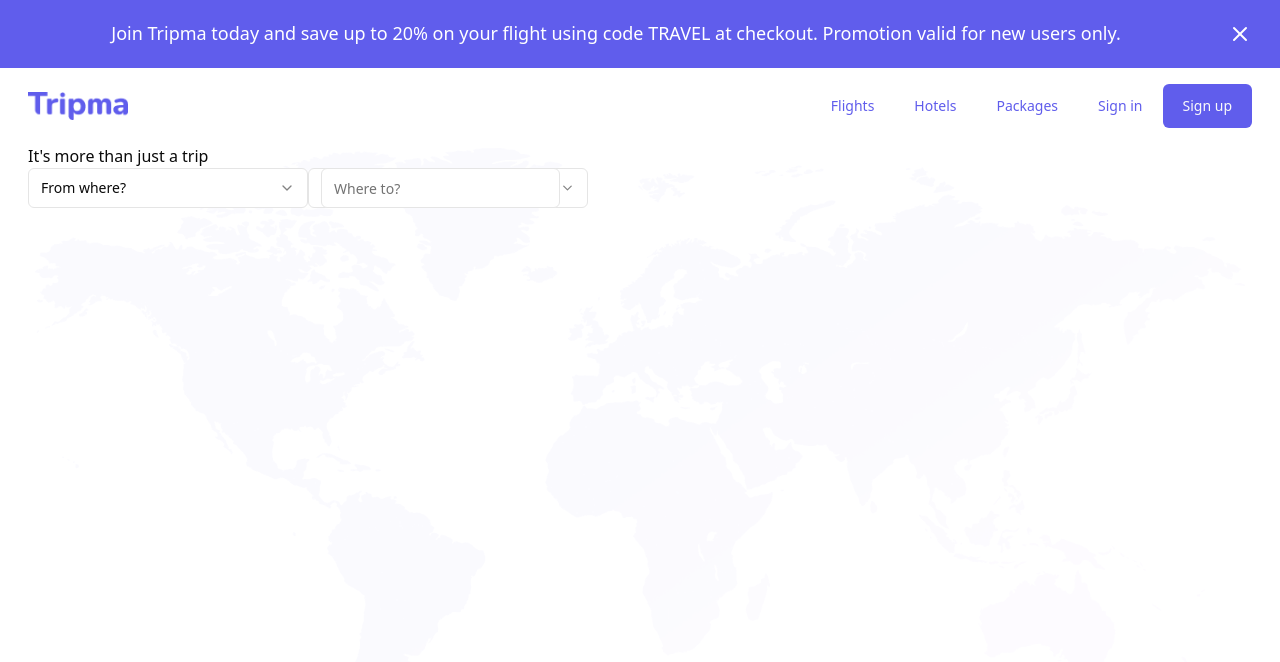
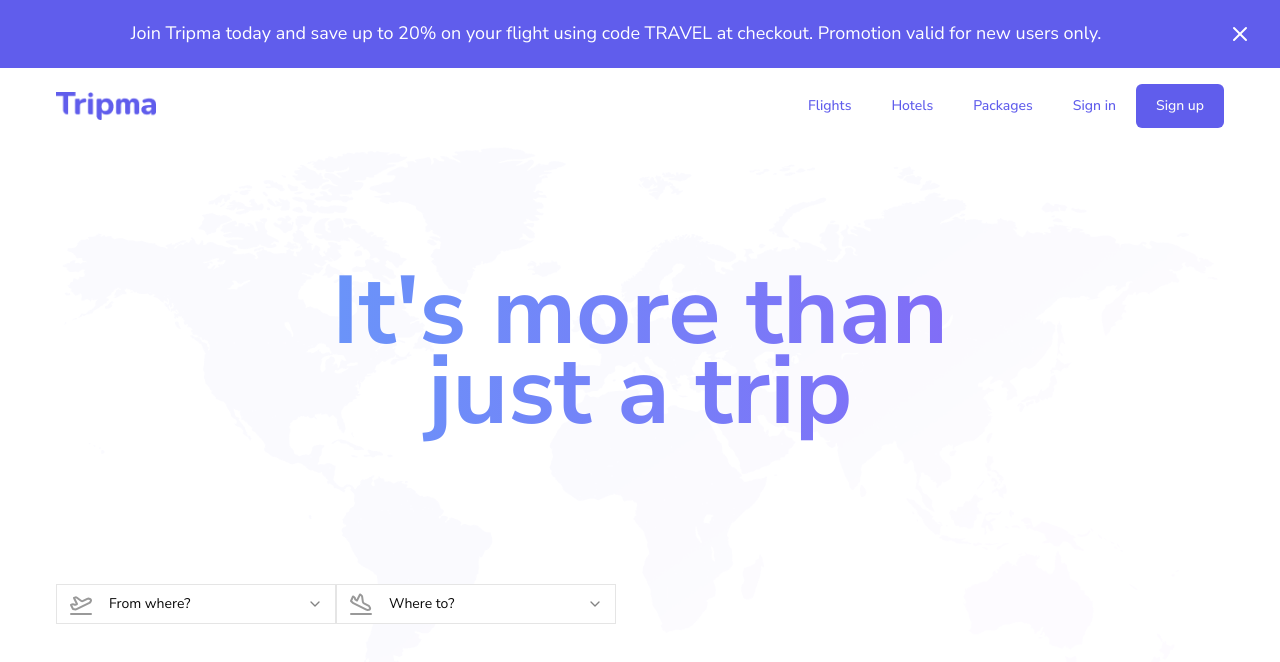
Before and after one commit to makkenzo/tripma, a Next.js app: page / in a window 1280 px wide. Shown: the top 662 px of the page. Built offline with nearby package versions, Linux system fonts and the light colour scheme.

Commit message:
Add react-virtualized-auto-sizer and react-window dependencies, update tailwind.config.ts, and refactor layout and input components

```diff
--- a/package.json
+++ b/package.json
@@ -31,6 +31,8 @@
         "react": "18.2.0",
         "react-day-picker": "^8.10.0",
         "react-dom": "18.2.0",
+        "react-virtualized-auto-sizer": "^1.0.21",
+        "react-window": "^1.8.10",
         "tailwind-merge": "^2.2.1",
         "tailwindcss-animate": "^1.0.7",
         "zod": "^3.22.4"
--- a/src/app/(home)/_components/hero.tsx
+++ b/src/app/(home)/_components/hero.tsx
@@ -1,12 +1,32 @@
 "use client";
 
-import { Input } from "@/components/ui/input";
-import { Select, SelectTrigger, SelectValue } from "@/components/ui/select";
+import { PlaneTakeoff, PlaneLanding } from "lucide-react";
+import {
+    Select,
+    SelectContent,
+    SelectItem,
+    SelectLabel,
+    SelectTrigger,
+    SelectValue,
+    SelectGroup,
+} from "@/components/ui/select";
+import { airports } from "@/data/airports";
 import Image from "next/image";
+import { SelectIcon } from "@radix-ui/react-select";
 
 interface HeroProps {}
 
+interface Iata {
+    iata: string;
+    name: string | null;
+}
+
 const Hero = ({}: HeroProps) => {
+    const iataAndNameValues: Iata[] = airports.map((airport) => ({
+        iata: airport.iata,
+        name: airport.name,
+    }));
+
     return (
         <div className="relative">
             <Image
@@ -16,18 +36,62 @@ const Hero = ({}: HeroProps) => {
                 height={798}
                 className="absolute -z-10"
             />
-            <h1>It's more than just a trip</h1>
+            <div className="flex flex-col justify-between h-[30rem]">
+                <div className="bg-gradient-to-r from-blue-400 to-violet-500 text-transparent bg-clip-text font-bold">
+                    <h1 className="mx-auto text-[6rem] text-center leading-[5rem] my-32">
+                        It's more than <br /> just a trip
+                    </h1>
+                </div>
                 <div className="flex">
                     <Select>
                         <SelectTrigger className="w-[280px]">
+                            <div className="flex items-center gap-x-4">
+                                <SelectIcon>
+                                    <PlaneTakeoff className="text-black/40" />
+                                </SelectIcon>
                                 <SelectValue placeholder="From where?" />
+                            </div>
                         </SelectTrigger>
+                        <SelectContent>
+                            <SelectGroup>
+                                {iataAndNameValues.map((airport) => (
+                                    <SelectItem
+                                        key={airport.iata}
+                                        value={airport.iata.toLowerCase()}
+                                    >
+                                        <SelectLabel>
+                                            {airport.iata}
+                                        </SelectLabel>
+                                    </SelectItem>
+                                ))}
+                            </SelectGroup>
+                        </SelectContent>
                     </Select>
                     <Select>
                         <SelectTrigger className="w-[280px]">
-                        <Input placeholder="Where to?" />
+                            <div className="flex items-center gap-x-4">
+                                <SelectIcon>
+                                    <PlaneLanding className="text-black/40" />
+                                </SelectIcon>
+                                <SelectValue placeholder="Where to?" />
+                            </div>
                         </SelectTrigger>
+                        <SelectContent>
+                            <SelectGroup>
+                                {iataAndNameValues.map((airport) => (
+                                    <SelectItem
+                                        key={airport.iata}
+                                        value={airport.iata.toLowerCase()}
+                                    >
+                                        <SelectLabel>
+                                            {airport.iata}
+                                        </SelectLabel>
+                                    </SelectItem>
+                                ))}
+                            </SelectGroup>
+                        </SelectContent>
                     </Select>
+                </div>
             </div>
         </div>
     );
--- a/src/app/(home)/layout.tsx
+++ b/src/app/(home)/layout.tsx
@@ -1,12 +1,7 @@
 import "@/styles/globals.css";
-import { ClerkProvider } from "@clerk/nextjs";
+import { Nunito_Sans } from "next/font/google";
 
-import { Inter } from "next/font/google";
-
-const inter = Inter({
-    subsets: ["latin"],
-    variable: "--font-sans",
-});
+const font = Nunito_Sans({ subsets: ["latin"], variable: "--font-sans" });
 
 export const metadata = {
     title: "Tripma",
@@ -20,12 +15,8 @@ export default function RootLayout({
     children: React.ReactNode;
 }) {
     return (
-        <ClerkProvider>
-            <html lang="en">
-                <body className={`font-sans ${inter.variable}`}>
-                    {children}
-                </body>
-            </html>
-        </ClerkProvider>
+        <html lang="en">
+            <body className={`${font.className}`}>{children}</body>
+        </html>
     );
 }
--- a/src/components/ui/select.tsx
+++ b/src/components/ui/select.tsx
@@ -1,16 +1,16 @@
-"use client"
+"use client";
 
-import * as React from "react"
-import * as SelectPrimitive from "@radix-ui/react-select"
-import { Check, ChevronDown, ChevronUp } from "lucide-react"
+import * as React from "react";
+import * as SelectPrimitive from "@radix-ui/react-select";
+import { Check, ChevronDown, ChevronUp } from "lucide-react";
 
-import { cn } from "@/lib/utils"
+import { cn } from "@/lib/utils";
 
-const Select = SelectPrimitive.Root
+const Select = SelectPrimitive.Root;
 
-const SelectGroup = SelectPrimitive.Group
+const SelectGroup = SelectPrimitive.Group;
 
-const SelectValue = SelectPrimitive.Value
+const SelectValue = SelectPrimitive.Value;
 
 const SelectTrigger = React.forwardRef<
     React.ElementRef<typeof SelectPrimitive.Trigger>,
@@ -19,8 +19,8 @@ const SelectTrigger = React.forwardRef<
     <SelectPrimitive.Trigger
         ref={ref}
         className={cn(
-      "flex h-10 w-full items-center justify-between rounded-md border border-input bg-background px-3 py-2 text-sm ring-offset-background placeholder:text-muted-foreground focus:outline-none focus:ring-2 focus:ring-ring focus:ring-offset-2 disabled:cursor-not-allowed disabled:opacity-50 [&>span]:line-clamp-1",
-      className
+            "flex h-10 w-full items-center justify-between border border-input bg-background px-3 py-2 text-sm ring-offset-0 placeholder:text-muted-foreground focus:outline-none focus:ring-0 focus:ring-ring focus:ring-offset-0 disabled:cursor-not-allowed disabled:opacity-50 [&>span]:line-clamp-1",
+            className,
         )}
         {...props}
     >
@@ -29,8 +29,8 @@ const SelectTrigger = React.forwardRef<
             <ChevronDown className="h-4 w-4 opacity-50" />
         </SelectPrimitive.Icon>
     </SelectPrimitive.Trigger>
-))
-SelectTrigger.displayName = SelectPrimitive.Trigger.displayName
+));
+SelectTrigger.displayName = SelectPrimitive.Trigger.displayName;
 
 const SelectScrollUpButton = React.forwardRef<
     React.ElementRef<typeof SelectPrimitive.ScrollUpButton>,
@@ -40,14 +40,14 @@ const SelectScrollUpButton = React.forwardRef<
         ref={ref}
         className={cn(
             "flex cursor-default items-center justify-center py-1",
-      className
+            className,
         )}
         {...props}
     >
         <ChevronUp className="h-4 w-4" />
     </SelectPrimitive.ScrollUpButton>
-))
-SelectScrollUpButton.displayName = SelectPrimitive.ScrollUpButton.displayName
+));
+SelectScrollUpButton.displayName = SelectPrimitive.ScrollUpButton.displayName;
 
 const SelectScrollDownButton = React.forwardRef<
     React.ElementRef<typeof SelectPrimitive.ScrollDownButton>,
@@ -57,15 +57,15 @@ const SelectScrollDownButton = React.forwardRef<
         ref={ref}
         className={cn(
             "flex cursor-default items-center justify-center py-1",
-      className
+            className,
         )}
         {...props}
     >
         <ChevronDown className="h-4 w-4" />
     </SelectPrimitive.ScrollDownButton>
-))
+));
 SelectScrollDownButton.displayName =
-  SelectPrimitive.ScrollDownButton.displayName
+    SelectPrimitive.ScrollDownButton.displayName;
 
 const SelectContent = React.forwardRef<
     React.ElementRef<typeof SelectPrimitive.Content>,
@@ -78,7 +78,7 @@ const SelectContent = React.forwardRef<
                 "relative z-50 max-h-96 min-w-[8rem] overflow-hidden rounded-md border bg-popover text-popover-foreground shadow-md data-[state=open]:animate-in data-[state=closed]:animate-out data-[state=closed]:fade-out-0 data-[state=open]:fade-in-0 data-[state=closed]:zoom-out-95 data-[state=open]:zoom-in-95 data-[side=bottom]:slide-in-from-top-2 data-[side=left]:slide-in-from-right-2 data-[side=right]:slide-in-from-left-2 data-[side=top]:slide-in-from-bottom-2",
                 position === "popper" &&
                     "data-[side=bottom]:translate-y-1 data-[side=left]:-translate-x-1 data-[side=right]:translate-x-1 data-[side=top]:-translate-y-1",
-        className
+                className,
             )}
             position={position}
             {...props}
@@ -88,7 +88,7 @@ const SelectContent = React.forwardRef<
                 className={cn(
                     "p-1",
                     position === "popper" &&
-            "h-[var(--radix-select-trigger-height)] w-full min-w-[var(--radix-select-trigger-width)]"
+                        "h-[var(--radix-select-trigger-height)] w-full min-w-[var(--radix-select-trigger-width)]",
                 )}
             >
                 {children}
@@ -96,8 +96,8 @@ const SelectContent = React.forwardRef<
             <SelectScrollDownButton />
         </SelectPrimitive.Content>
     </SelectPrimitive.Portal>
-))
-SelectContent.displayName = SelectPrimitive.Content.displayName
+));
+SelectContent.displayName = SelectPrimitive.Content.displayName;
 
 const SelectLabel = React.forwardRef<
     React.ElementRef<typeof SelectPrimitive.Label>,
@@ -105,11 +105,11 @@ const SelectLabel = React.forwardRef<
 >(({ className, ...props }, ref) => (
     <SelectPrimitive.Label
         ref={ref}
-    className={cn("py-1.5 pl-8 pr-2 text-sm font-semibold", className)}
+        className={cn("py-1.5 pl-1 pr-2 text-sm font-semibold", className)}
         {...props}
     />
-))
-SelectLabel.displayName = SelectPrimitive.Label.displayName
+));
+SelectLabel.displayName = SelectPrimitive.Label.displayName;
 
 const SelectItem = React.forwardRef<
     React.ElementRef<typeof SelectPrimitive.Item>,
@@ -119,7 +119,7 @@ const SelectItem = React.forwardRef<
         ref={ref}
         className={cn(
             "relative flex w-full cursor-default select-none items-center rounded-sm py-1.5 pl-8 pr-2 text-sm outline-none focus:bg-accent focus:text-accent-foreground data-[disabled]:pointer-events-none data-[disabled]:opacity-50",
-      className
+            className,
         )}
         {...props}
     >
@@ -131,8 +131,8 @@ const SelectItem = React.forwardRef<
 
         <SelectPrimitive.ItemText>{children}</SelectPrimitive.ItemText>
     </SelectPrimitive.Item>
-))
-SelectItem.displayName = SelectPrimitive.Item.displayName
+));
+SelectItem.displayName = SelectPrimitive.Item.displayName;
 
 const SelectSeparator = React.forwardRef<
     React.ElementRef<typeof SelectPrimitive.Separator>,
@@ -143,8 +143,8 @@ const SelectSeparator = React.forwardRef<
         className={cn("-mx-1 my-1 h-px bg-muted", className)}
         {...props}
     />
-))
-SelectSeparator.displayName = SelectPrimitive.Separator.displayName
+));
+SelectSeparator.displayName = SelectPrimitive.Separator.displayName;
 
 export {
     Select,
@@ -157,4 +157,4 @@ export {
     SelectSeparator,
     SelectScrollUpButton,
     SelectScrollDownButton,
-}
+};
--- /dev/null
+++ b/src/data/airports.ts
@@ -0,0 +1,86 @@
+export const airports = [
+    {
+        iata: "ALA",
+        name: "Almaty International Airport",
+        city: "Almaty",
+        country: "Kazakhstan",
+    },
+    {
+        iata: "TSE",
+        name: "Astana International Airport",
+        city: "Astana",
+        country: "Kazakhstan",
+    },
+    {
+        iata: "MOW",
+        name: "Moscow",
+        city: "Moscow",
+        country: "Russia",
+    },
+    {
+        iata: "LED",
+        name: "Pulkovo Airport",
+        city: "Saint Petersburg",
+        country: "Russia",
+    },
+    {
+        iata: "CIT",
+        name: "Shymkent International Airport",
+        city: "Shymkent",
+        country: "Kazakhstan",
+    },
+    {
+        iata: "GUW",
+        name: "Atyrau Airport",
+        city: "Atyrau",
+        country: "Kazakhstan",
+    },
+    {
+        iata: "PWQ",
+        name: "Pavlodar Airport",
+        city: "Pavlodar",
+        country: "Kazakhstan",
+    },
+    {
+        iata: "KGF",
+        name: "Sary-Arka Airport",
+        city: "Karaganda",
+        country: "Kazakhstan",
+    },
+    {
+        iata: "KSN",
+        name: "Kostanay West Airport",
+        city: "Kostanay",
+        country: "Kazakhstan",
+    },
+    {
+        iata: "KZO",
+        name: "Kyzylorda Airport",
+        city: "Kyzylorda",
+        country: "Kazakhstan",
+    },
+    {
+        iata: "URA",
+        name: "Oral Ak Zhol Airport",
+        city: "Oral",
+        country: "Kazakhstan",
+    },
+    {
+        iata: "AKX",
+        name: "Aktobe Airport",
+        city: "Aktobe",
+        country: "Kazakhstan",
+    },
+    {
+        iata: "GYD",
+        name: "Heydar Aliyev International Airport",
+        city: "Baku",
+        country: "Azerbaijan",
+    },
+    {
+        iata: "EVN",
+        name: "Zvartnots International Airport",
+        city: "Yerevan",
+        country: "Armenia",
+    },
+];
--- a/tailwind.config.ts
+++ b/tailwind.config.ts
@@ -13,10 +13,10 @@ const config = {
         container: {
             center: true,
             screens: {
-                sm: "840px",
-                md: "968px",
-                lg: "1224px",
-                xl: "1600px",
+                sm: "1040px",
+                md: "1168px",
+                lg: "1424px",
+                xl: "1800px",
             },
         },
         extend: {
```
Also changed, not shown: src/components/ui/input.tsx (+8 -8 lines), 1 other file (tests, documents, lock files or other folders). Lines whose indentation alone changed are shown as unchanged.
